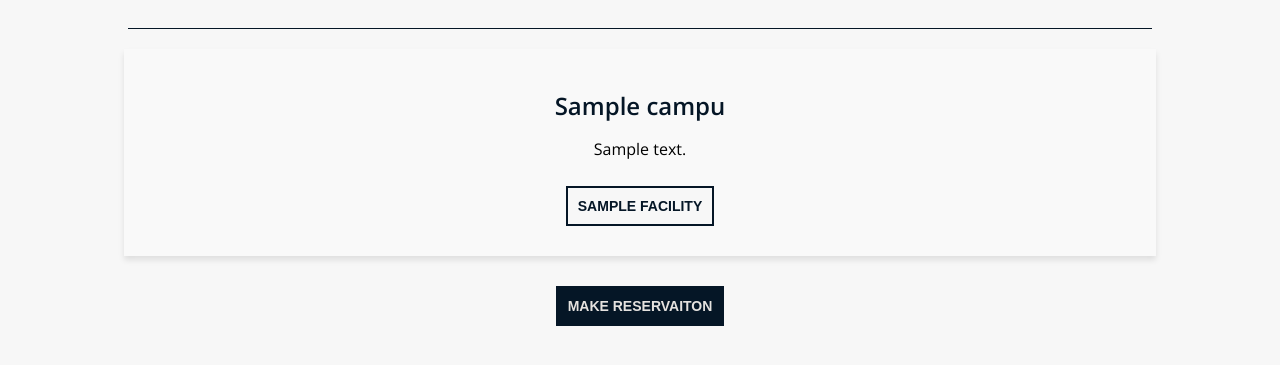
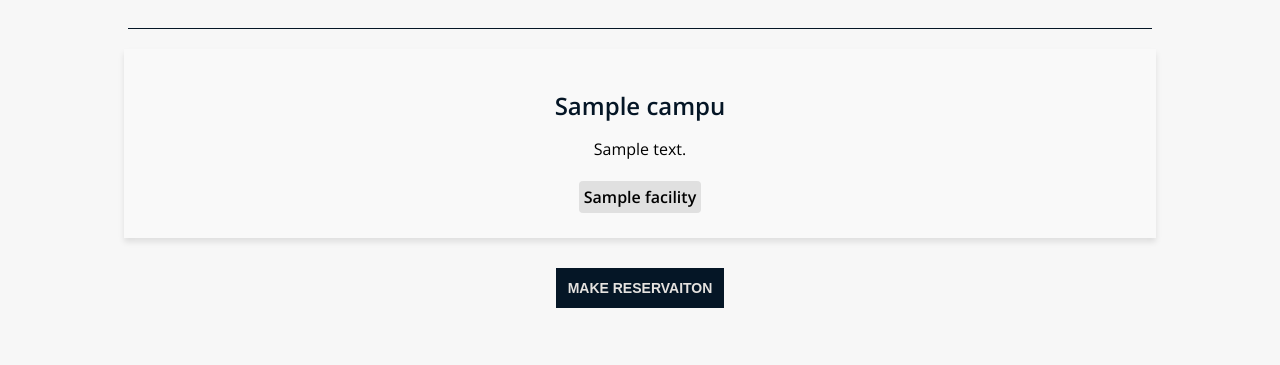
Before and after one commit to salimbeyden/Reservation-System-for-DB-Project, a Flask app: page /sports/1 in a window 1280 px wide. Shown: the part 183-548 px from the top of the page. Run offline with Flask 3, Linux system fonts and the light colour scheme; tables that the repository leaves empty hold one stand-in row (values such as "Sample post").

Commit message:
sports page is updated.

```diff
--- a/MyFlaskApp/templates/sports.html
+++ b/MyFlaskApp/templates/sports.html
@@ -69,7 +69,7 @@
             <h2>{{ campus[0].name }}</h2>
             <p>{{ campus[0].address }}</p>
             {% for facility_info in campus[1] %}
-            <button><a href="{{ url_for('reservation_page', selected_sport=sport_id, selected_campus=campus[0].campus_id, selected_area=facility_info.facility_id) }}">{{ facility_info.name }}</a></button>
+            <span class="sport-name">{{ facility_info.name  }}</span>
             {% endfor %}
         </div>
         {% endfor %}
```
